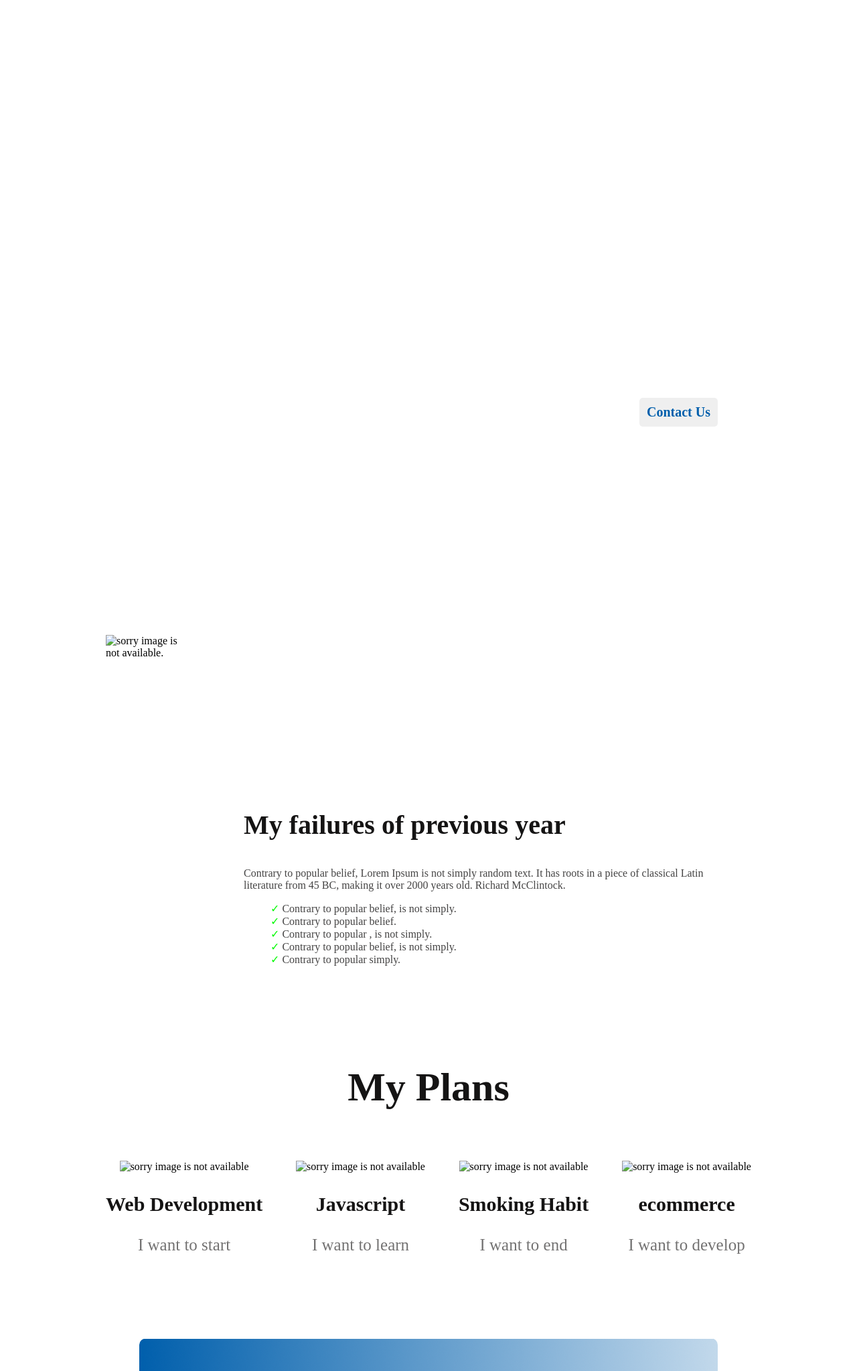
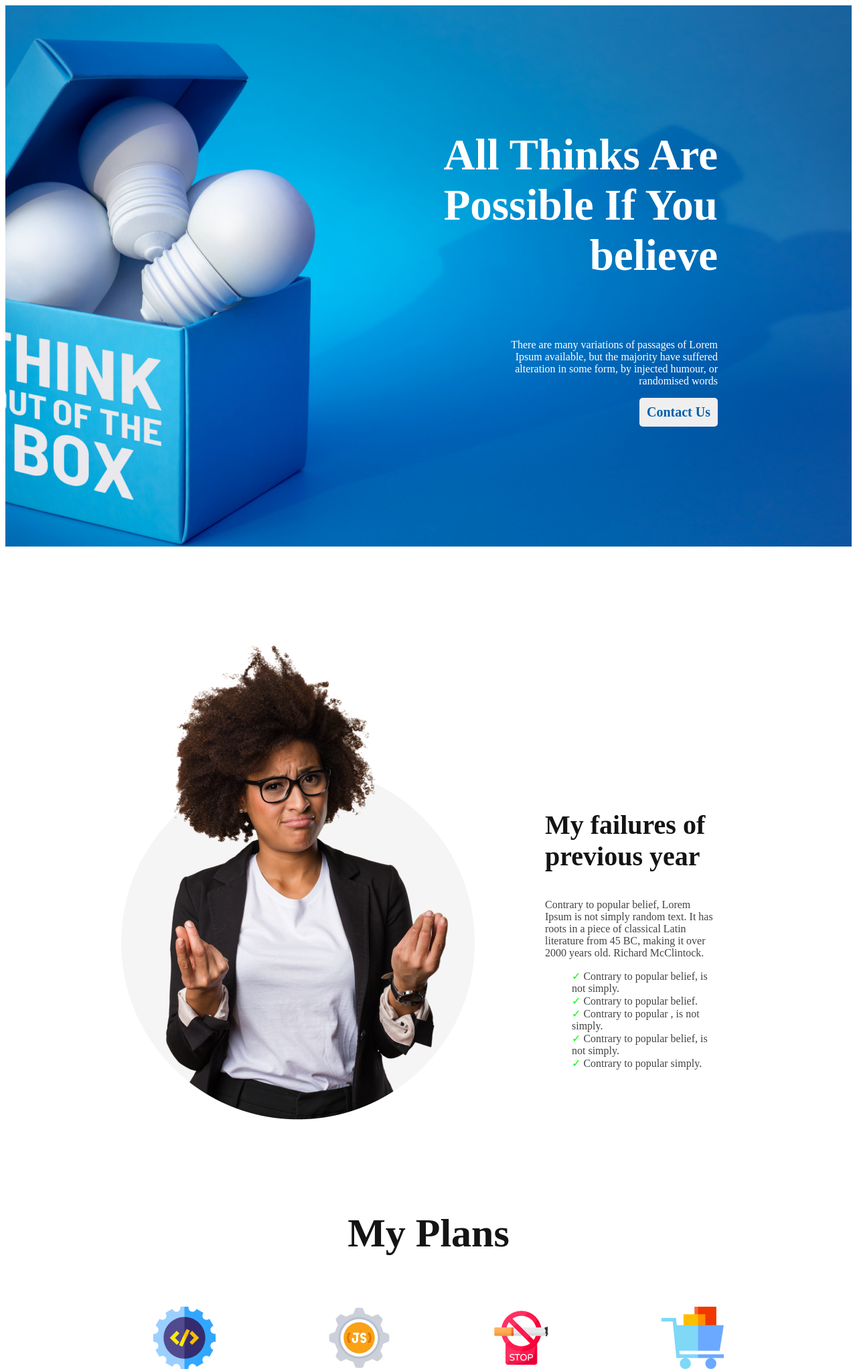
Before and after one commit to jakariacst318/portfolio1, a plain HTML site: page index.html in a window 1280 px wide. Shown: the top 2047 px of the page at 67% size. Drawn offline with Linux system fonts and the light colour scheme; files whose address does not match are found by name.

Commit message:
some issue solve

```diff
--- a/index.html
+++ b/index.html
@@ -26,7 +26,7 @@
     <main>
         <section class="failure-section">
             <div class="failure-person-photo">
-                <img src="./new-year-new-me-main/images/person.png" alt="sorry image is not available." title="Mst.Sadia khatun">
+                <img src="images/person.png" alt="sorry image is not available." title="Mst.Sadia khatun">
             </div>
             <div class="failure-story">
                 <h3 class="failure-title">
@@ -51,7 +51,7 @@
             </div>
             <div class="plans-description">
                 <div class="plans-description-about">
-                    <img src="./new-year-new-me-main/images/icons/web.png" alt="sorry image is not available">
+                    <img src="images/icons/web.png" alt="sorry image is not available">
                     <p class="plants-description-title">
                         Web Development
                     </p>
@@ -61,7 +61,7 @@
                 </div>
 
                 <div class="plans-description-about">
-                    <img src="./new-year-new-me-main/images/icons/js.png" alt="sorry image is not available">
+                    <img src="images/icons/js.png" alt="sorry image is not available">
                     <p class="plants-description-title">
                         Javascript
                     </p>
@@ -71,7 +71,7 @@
                 </div>
 
                 <div class="plans-description-about">
-                    <img src="./new-year-new-me-main/images/icons/smoke.png" alt="sorry image is not available">
+                    <img src="images/icons/smoke.png" alt="sorry image is not available">
                     <p class="plants-description-title">
                         Smoking Habit
                     </p>
@@ -81,7 +81,7 @@
                 </div>
 
                 <div class="plans-description-about">
-                    <img src="./new-year-new-me-main/images/icons/ecom.png" alt="sorry image is not available">
+                    <img src="images/icons/ecom.png" alt="sorry image is not available">
                     <p class="plants-description-title">
                         ecommerce
                     </p>
@@ -109,9 +109,9 @@
                 Phone : 01500 00 00 00
             </p>
             <div class="future-icon">
-               <a href=""><img src="./new-year-new-me-main/images/icons/fb.png" alt="sorry image is not available"></a>&nbsp;&nbsp;
-               <a href=""><img src="./new-year-new-me-main/images/icons/twitter.png" alt="sorry image is not available"></a>&nbsp;&nbsp;
-               <a href=""><img src="./new-year-new-me-main/images/icons/youtube.png" alt="sorry image is not available"></a>
+               <a href=""><img src="images/icons/fb.png" alt="sorry image is not available"></a>&nbsp;&nbsp;
+               <a href=""><img src="images/icons/twitter.png" alt="sorry image is not available"></a>&nbsp;&nbsp;
+               <a href=""><img src="images/icons/youtube.png" alt="sorry image is not available"></a>
             </div>
         </div>
         <div class="subscribe">
--- a/styles.css
+++ b/styles.css
@@ -6,7 +6,7 @@
 .header-section {
     text-align: right;
     margin: 0;
-    background-image: url('/new-year-new-me-main/images/banner/banner3.png');
+    background-image: url('images/banner/banner3.png');
     background-position: 100%;
     padding: 100px 200px 180px;
     background-repeat: no-repeat;
```
